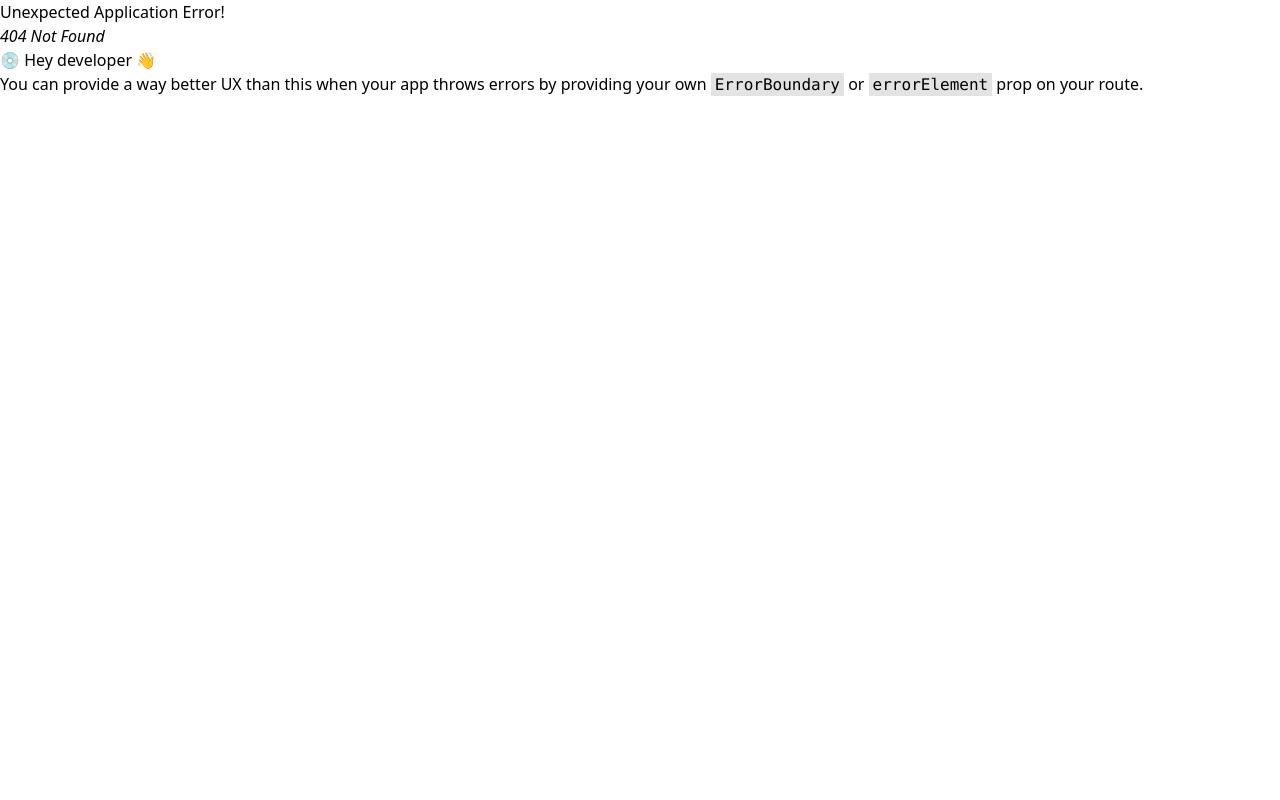
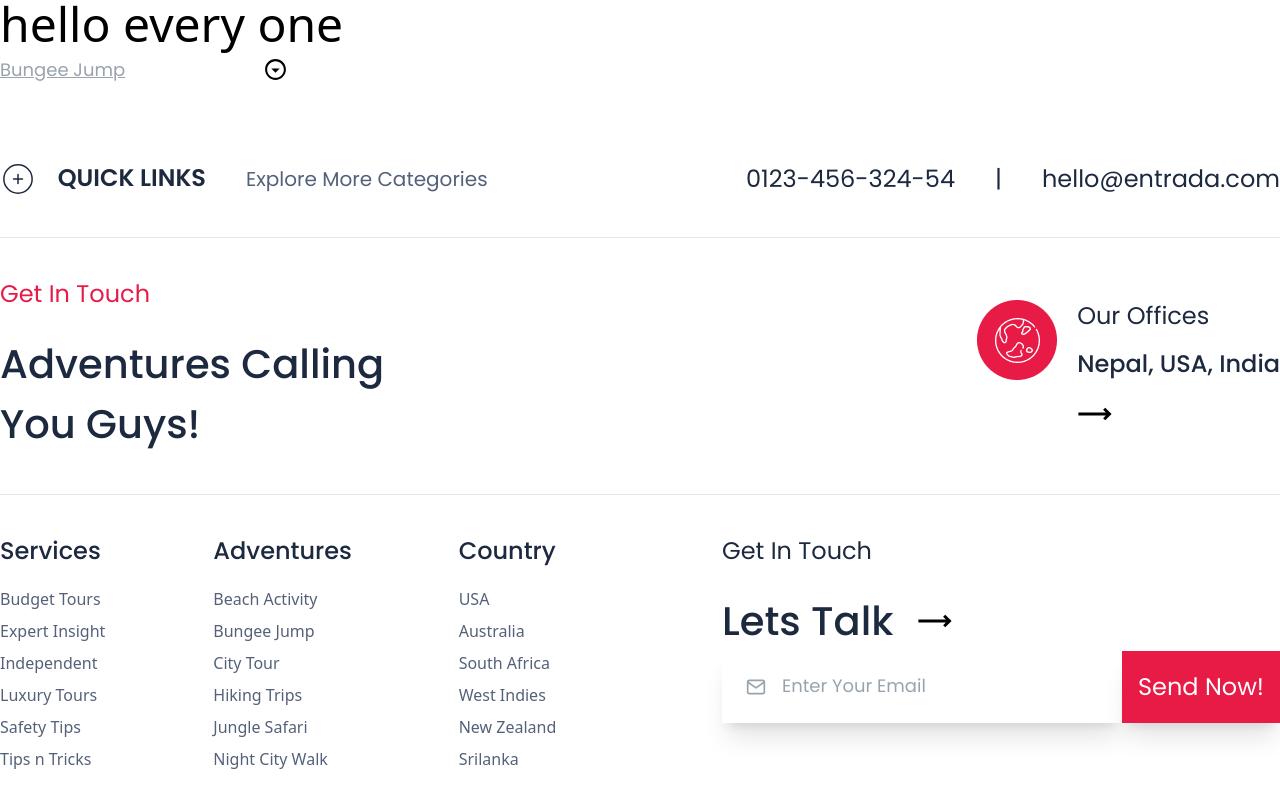
Before and after one commit to Mr-Rafiqul-Islam/EMPRISE-a-hotel-booking-site, a React (Vite) app: page /demo in a window 1280 px wide. Before the commit this address had no page. Shown: the top 800 px of the page. Built offline with nearby package versions, Linux system fonts and the light colour scheme.

Commit message:
cutom selector

```diff
--- a/src/App.jsx
+++ b/src/App.jsx
@@ -5,6 +5,7 @@ import {
   RouterProvider,
 } from "react-router-dom";
 import Home from "./pages/Home";
+import Demo from "./pages/Demo";
 import RootLayout from "./components/layouts/RootLayout";
 
 const router = createBrowserRouter(
@@ -12,6 +13,8 @@ const router = createBrowserRouter(
     <Route>
       <Route path='/' element={<RootLayout/>}>
         <Route path="/" element={<Home/>}/>
+        <Route path="/demo" element={<Demo/>}/>
+        <Route path="*" element='khuija pai na'/>
       </Route>
     </Route>
 ));
--- /dev/null
+++ b/src/components/CustomSelector.jsx
@@ -0,0 +1,50 @@
+import React, { useState } from "react";
+import { MdOutlineArrowDropDownCircle } from "react-icons/md";
+
+function CustomSelector({ className }) {
+  // for dropdown list
+  let activities = [
+    "Bungee Jumping",
+    "Sky Diving",
+    "Horse Riding",
+    "Under Water Diving",
+    "ParaCycling",
+  ];
+
+  //   for dropdown
+  const [open, setOpen] = useState(false);
+  const [selected, setSelected] = useState("");
+  return (
+    <div
+      className={`w-72 bg-white  font-poppins font-normal text-[18px] text-[#99A3AD] ${className}`}
+    >
+      <div
+        onClick={() => setOpen(!open)}
+        className="flex justify-between items-center py-2 cursor-pointer underline"
+      >
+        {selected ? selected : "Bungee Jump"}
+        <MdOutlineArrowDropDownCircle size={25} className="text-black" />
+      </div>
+      <ul
+        className={`mt-2 shadow-xl rounded-xl overflow-y-auto w-72 absolute z-10 bg-white ${
+          open ? "max-h-40" : "max-h-0"
+        }`}
+      >
+        {activities.map((i) => (
+          <li
+            className={`p-2 hover:bg-sky-600 hover:text-white`}
+            key={i}
+            onClick={() => {
+              setSelected(i);
+              setOpen(false);
+            }}
+          >
+            {i}
+          </li>
+        ))}
+      </ul>
+    </div>
+  );
+}
+
+export default CustomSelector;
--- a/src/components/Selector.jsx
+++ b/src/components/Selector.jsx
@@ -3,7 +3,7 @@ import { CiLocationOn } from "react-icons/ci";
 import { AiOutlineSearch } from "react-icons/ai";
 import axios from "axios";
 
-function Selector() {
+function Selector({className}) {
   // for api data
   const [countries, setCountries] = useState([]);
   //   for dropdown
@@ -25,7 +25,7 @@ function Selector() {
   }, []);
 
   return (
-    <div className="w-72 bg-white  font-poppins font-normal text-[18px] text-[#99A3AD]">
+    <div className={`w-72 bg-white  font-poppins font-normal text-[18px] text-[#99A3AD] ${className}`}>
       <div
         onClick={() => setOpen(!open)}
         className="flex justify-between items-center w-full rounded underline"
--- /dev/null
+++ b/src/pages/Demo.jsx
@@ -0,0 +1,17 @@
+import React from 'react'
+import Container from '../components/Container'
+import CustomSelector from '../components/CustomSelector'
+
+
+function Demo() {
+  return (
+    <>
+     <Container>
+     <h1 className='text-5xl'>hello every one </h1>
+     <CustomSelector/>
+     </Container>
+    </>
+  )
+}
+
+export default Demo
```
